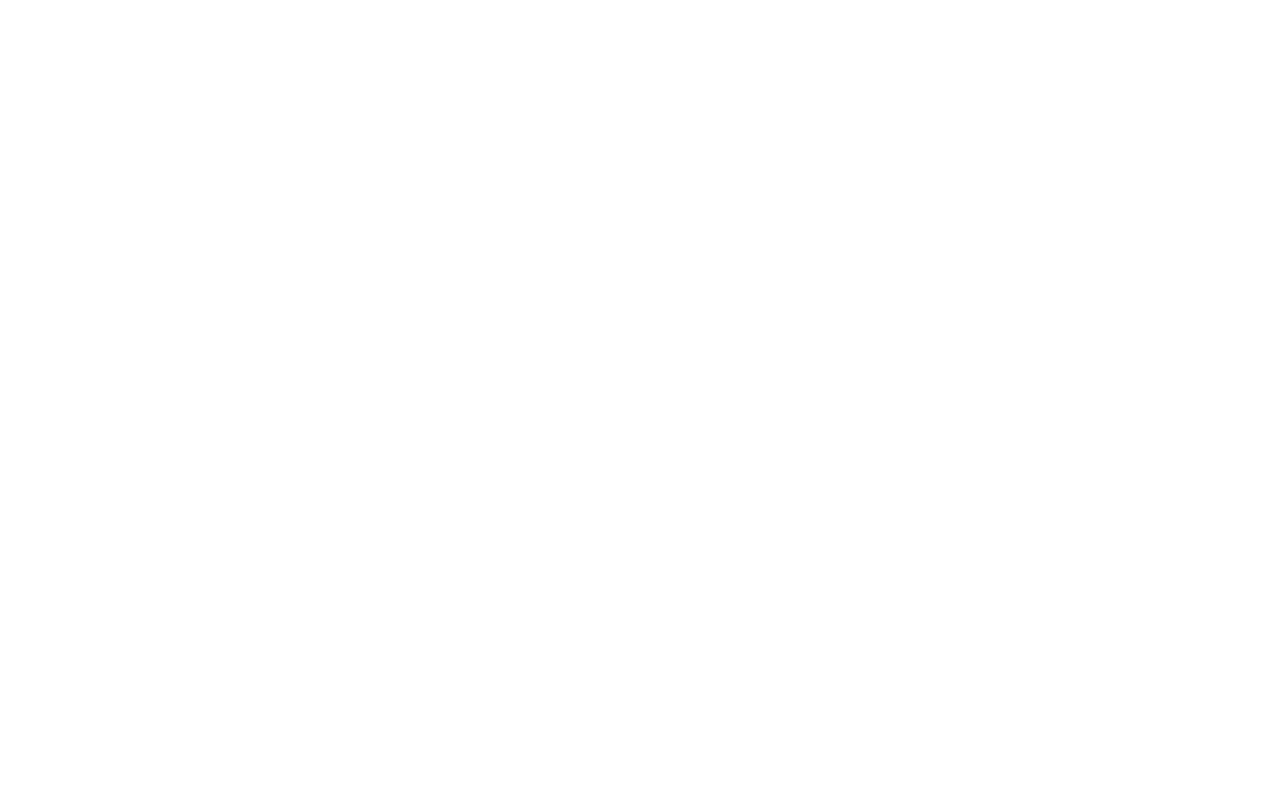
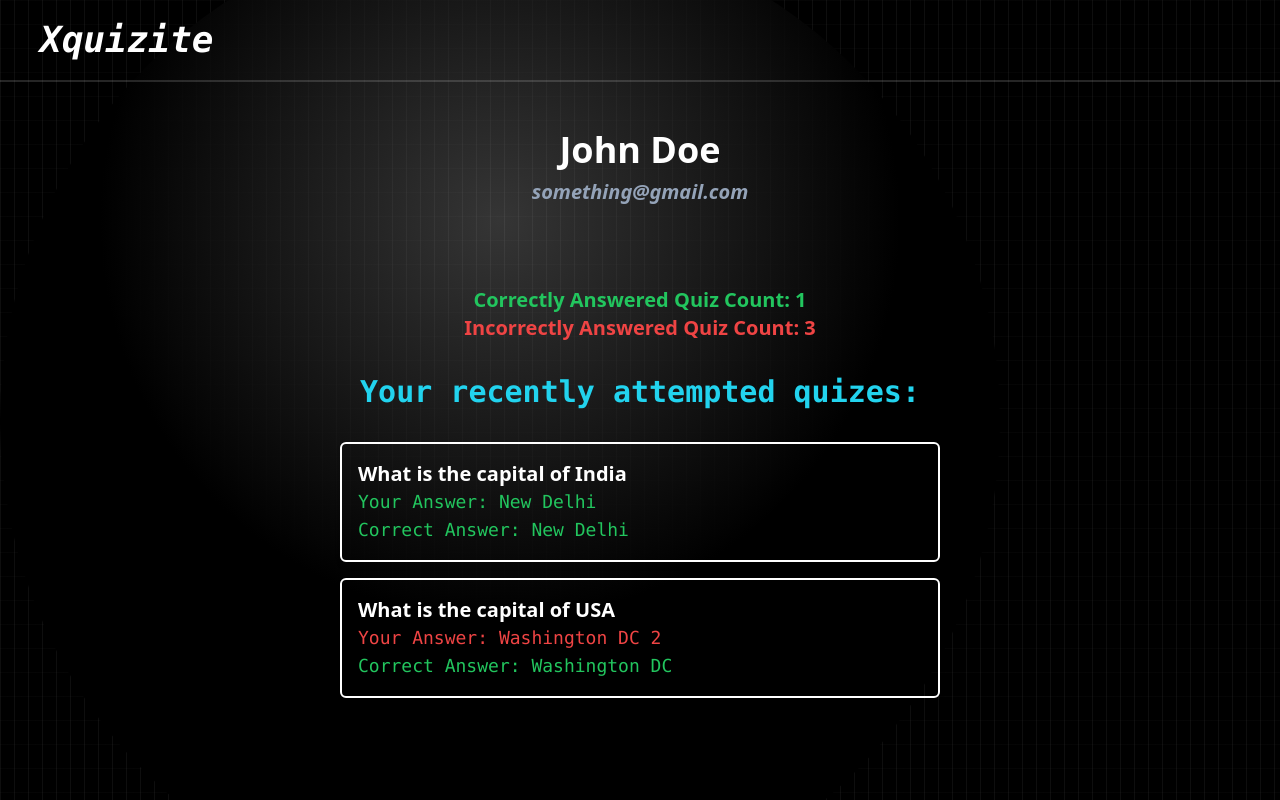
Before and after one commit to ayyush08/Xquiz-it, a React (Vite) app in the folder client/: page /profile in a window 1280 px wide. Before the commit this address had no page. Built offline with nearby package versions, Linux system fonts and the light colour scheme.

Commit message:
Add Profile page and update navigation in Navbar; enhance Login,Signup,Profile header

```diff
--- a/client/src/App.jsx
+++ b/client/src/App.jsx
@@ -5,6 +5,7 @@
 const SignUp = lazy(() => import('./pages/SignUp'))
 const Home = lazy(() => import('./pages/Home'))
 const Questions = lazy(() => import('./components/Question'))
+const Profile = lazy(()=>import('./pages/Profile'))
 function App() {
 
   return (
@@ -17,6 +18,7 @@
         <Route path="/login" element={<Login />} />
         <Route path="/signup" element={<SignUp />} />
         <Route path="/quiz" element={<Questions />} />
+        <Route path="/profile" element={<Profile />} />
         </Route>
       </Routes>
     </Router>
--- a/client/src/components/Navbar.jsx
+++ b/client/src/components/Navbar.jsx
@@ -1,19 +1,25 @@
 import React from 'react'
 import { Button } from "./ui/button"
-import { Link } from 'react-router-dom'
+import { Link,useLocation } from 'react-router-dom'
 const Navbar = () => {
+    const isUserLoggedIn = true;
+    const location = useLocation();
     return (
         <div className='flex items-center justify-between h-16 w-full p-10 border-b-2 border-opacity-15 border-white'>
             <Link to='/' className='text-4xl font-mono italic font-semibold text-white'>Xquizite</Link>
             <div>
                 <ul className='flex space-x-2'>
-                    <Button variant="outline" asChild>
+                    {!isUserLoggedIn && location.pathname!=='/login' ? <Button variant="outline" asChild>
                         <Link to='/login'>Login</Link>
-                    </Button>
-                    <Button variant="" asChild>
+                    </Button>:null}
+                    {!isUserLoggedIn && location.pathname!=='/signup' ?  <Button variant="" asChild>
                         <Link to='/signup'>SignUp</Link>
-                    </Button>
-
+                    </Button>:null}
+                    {
+                        isUserLoggedIn && location.pathname!='/profile' ? <Button variant="outline" asChild>
+                            <Link to='/profile'>Profile</Link>
+                        </Button> : null
+                    }
                 </ul>
             </div>
         </div>
--- a/client/src/pages/Login.jsx
+++ b/client/src/pages/Login.jsx
@@ -1,7 +1,6 @@
 import React, { useState } from 'react'
 import { useForm } from 'react-hook-form'
 import { FaEye, FaEyeSlash } from "react-icons/fa";
-import { Button } from '../components/ui/button';
 import { Link } from 'react-router-dom';
 const Login = () => {
   const {
@@ -22,7 +21,7 @@
   return (
     <>
       <div className='p-8'>
-        <h1 className='text-4xl text-center font-sans italic text-white font-bold mb-10 m-4'>Login</h1>
+        <h1 className='text-4xl text-center font-sans italic text-white font-bold mb-10 m-4'>Login to your Xquizite Account</h1>
         <form className='w-1/3 mx-auto space-y-4' onSubmit={handleSubmit(onSubmit)}>
           <div className=''>
             <label className="block text-white text-xl font-mono">Email: </label>
--- /dev/null
+++ b/client/src/pages/Profile.jsx
@@ -0,0 +1,47 @@
+import React from 'react'
+
+const Profile = () => {
+    const sampleProfile = {
+        name: 'John Doe',
+        email: 'something@gmail.com',
+        questions: [
+            {
+                question: 'What is the capital of India',
+                answer: 'New Delhi',
+                correctAnswer: 'New Delhi'
+            },
+            {
+                question: 'What is the capital of USA',
+                answer: 'Washington DC 2',
+                correctAnswer: 'Washington DC'
+
+            }
+        ],
+        correctAnswers: 1,
+        incorrectAnswers: 3
+    }
+    return (
+        <div className='p-10'>
+        <h1 className='text-white text-4xl font-semibold text-center my-2'>{sampleProfile.name}</h1>
+        <h3 className='text-slate-400 italic text-xl font-semibold text-center my-2'>{sampleProfile.email}</h3>
+        <div className=' text-xl mt-20 font-semibold text-center my-2'>
+            <p className=' text-green-500'>Correctly Answered Quiz Count: {sampleProfile.correctAnswers}</p>
+            <p className='text-red-500'>Incorrectly Answered Quiz Count: {sampleProfile.incorrectAnswers}</p>
+            </div>
+        <h3 className='text-cyan-400 text-3xl my-8 font-mono font-semibold text-center'>Your recently attempted quizes:</h3>
+        <div className='flex flex-col space-y-4'>
+            {
+                sampleProfile.questions.map((question,index)=>(
+                    <div className='border-white  border-2 p-4 rounded-md shadow-md w-1/2 mx-auto'>
+                        <h3 className='text-xl font-semibold text-white'>{question.question}</h3>
+                        <p className={`text-lg font-mono ${question.answer===question.correctAnswer ? 'text-green-500' : 'text-red-500'}`}>Your Answer: {question.answer}</p>
+                        <p className='text-lg text-green-500 font-mono'>Correct Answer: {question.correctAnswer}</p>
+                    </div>
+                ))
+            }
+            </div>
+        </div>
+    )
+}
+
+export default Profile
```
